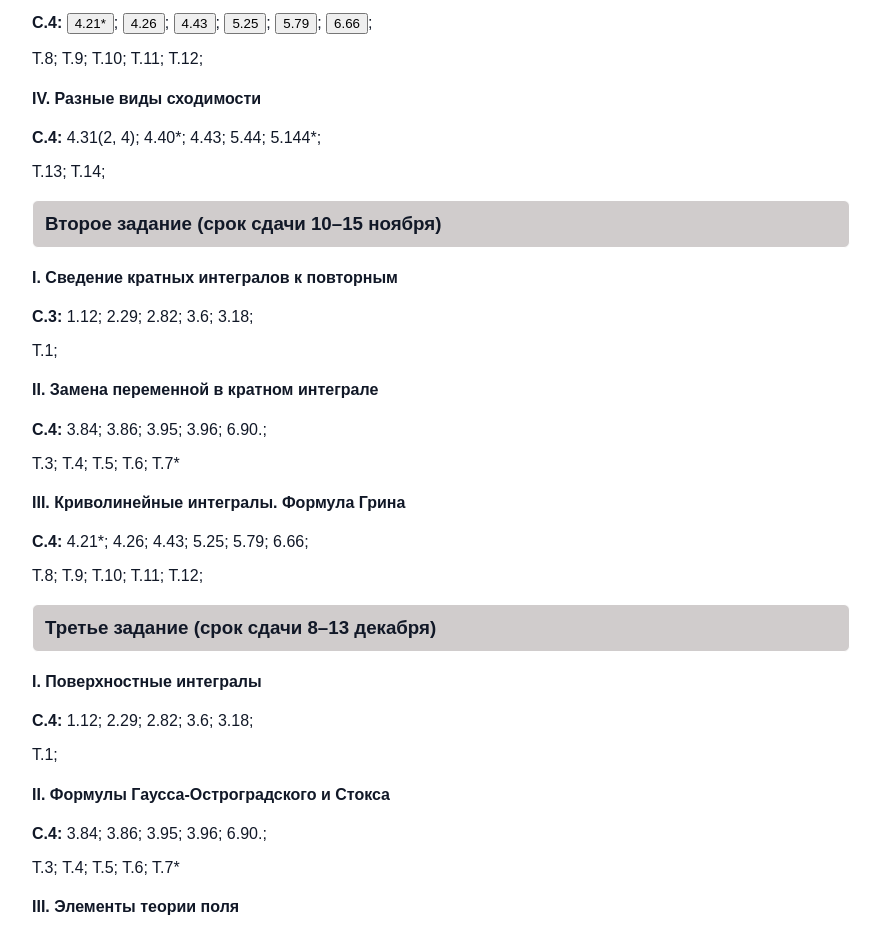
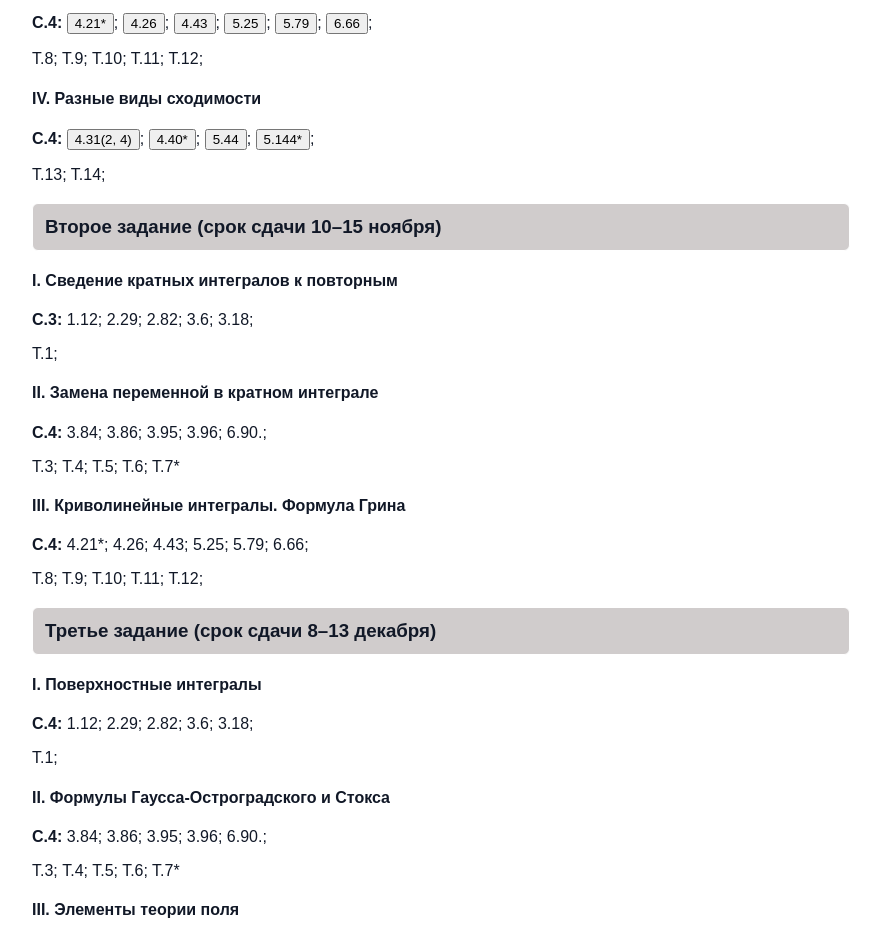
Before and after one commit to Alimey/Zadavalnik, a plain HTML site: page index.html in a window 1280 px wide. Shown: the part 1260-2189 px from the top of the page, without its empty margins (199-1079 px from the left). Drawn offline with Linux system fonts and the light colour scheme.

Commit message:
restructured

```diff
--- a/index.html
+++ b/index.html
@@ -80,7 +80,12 @@
           </p>
           <p>T.8; T.9; T.10; T.11; T.12;</p>
           <h4>IV. Разные виды сходимости</h4>
-          <p><b>C.4:</b> 4.31(2, 4); 4.40*; 4.43; 5.44; 5.144*;</p>
+          <p><b>C.4:</b>
+            <button class="task-btn" data-img="images/C4/4_31.png">4.31(2, 4)</button>;
+            <button class="task-btn" data-img="images/C4/4_40.png">4.40*</button>;
+            <button class="task-btn" data-img="images/C4/5_44.png">5.44</button>;
+            <button class="task-btn" data-img="images/C4/5_144.png">5.144*</button>;
+          </p>
           <p>T.13; T.14;</p>
         </article>
 
```
Also changed, not shown: images/C4/4_31.png (added), images/C4/4_40.png (added), images/C4/5_144.png (added), images/C4/5_44.png (added).
